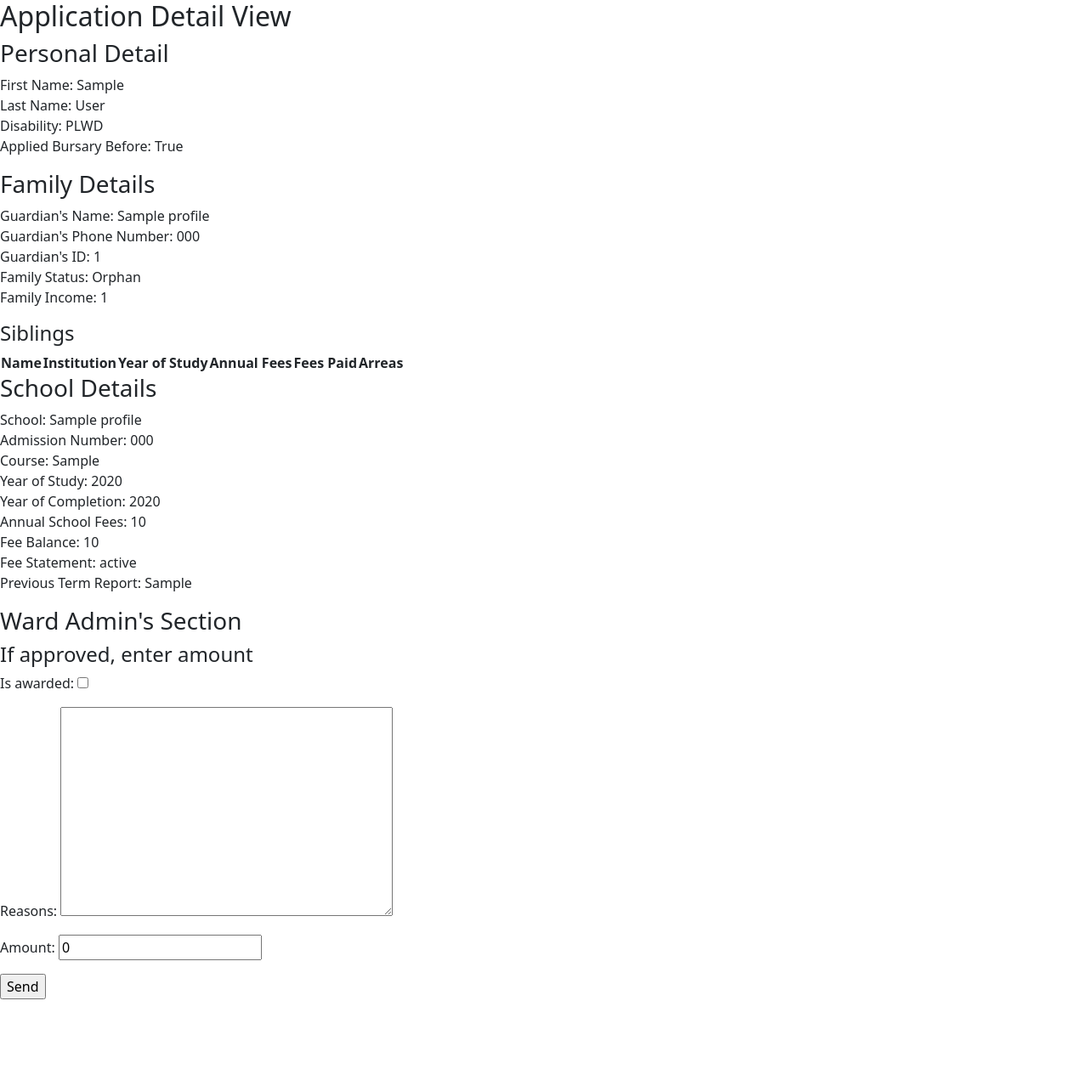
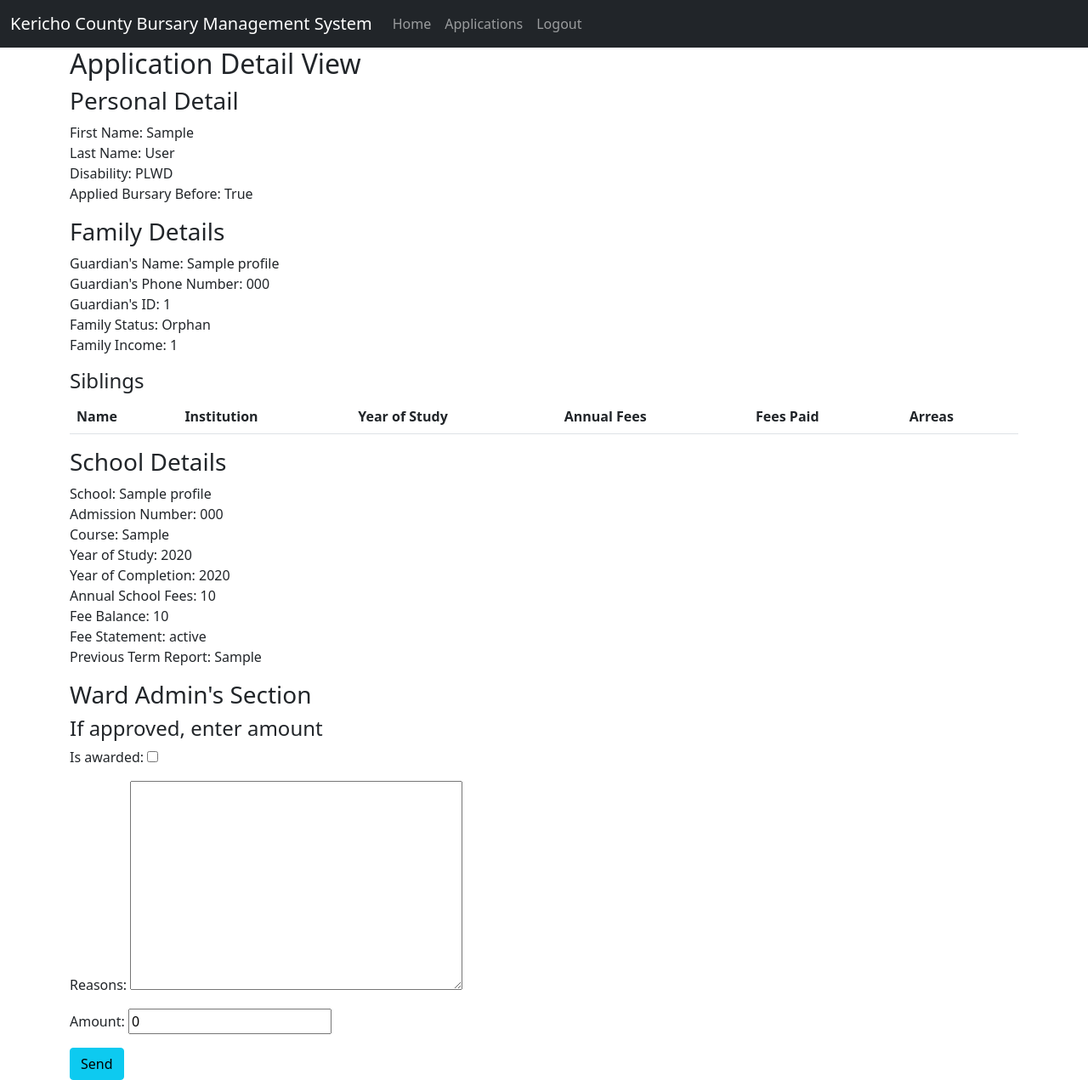
Before and after one commit to ChristianRono/KCBMSv3, a Django app: page /ward/applicants/1/ in a window 1280 px wide. Shown: the whole page at 85% size. Before the commit the page ends 1176 px from the top, so only its background shows below. Run offline with Django 4.2, Linux system fonts and the light colour scheme; a user stored in the database is signed in; tables that the repository leaves empty hold one stand-in row (values such as "Sample post"); lists and menus that the app fills with data are empty; some libraries are stand-ins or nearby versions.

Commit message:
Done integrating the ward admin module.

```diff
--- a/ward/templates/base_ward_applications_detail.html
+++ b/ward/templates/base_ward_applications_detail.html
@@ -1,6 +1,23 @@
 {% extends 'base_ward.html' %}
 {% block title %}Application{% endblock %}
 {% block content %}
+<nav class="navbar navbar-expand-lg navbar-dark bg-dark">
+    <div class="container-fluid">
+        <a class="navbar-brand" href="#">Kericho County Bursary Management System</a>
+        <button class="navbar-toggler" type="button" data-bs-toggle="collapse" data-bs-target="#navbarNavAltMarkup" aria-controls="navbarNavAltMarkup" aria-expanded="false" aria-label="Toggle navigation">
+        <span class="navbar-toggler-icon"></span>
+        </button>
+        <div class="collapse navbar-collapse" id="navbarNavAltMarkup">
+        <div class="navbar-nav">
+            <a class="nav-link" href="{% url 'ward homepage'%}">Home</a>
+            <a class="nav-link" href="{% url 'ward applicant list'%}">Applications</a>
+            <a class="nav-link" href="{% url 'ward logout' %}">Logout</a>
+        </div>
+        </div>
+    </div>
+</nav>
+
+<div class="container">
     <h2>Application Detail View</h2>
     <h3>Personal Detail</h3>
     <p>
@@ -24,7 +41,7 @@
         Family Income: {{ application.profile.family_income }}</br>
     </p>
     <h4>Siblings</h4>
-<table>
+    <table class="table">
         <tr>
             <th>Name</th>
             <th>Institution</th>
@@ -51,6 +68,7 @@
     <form class='form' action="/ward/applicants/review/{{ application.id }}/" method="POST">
         {% csrf_token %}
         {{ form.as_p }}
-    <input type="submit" value="Send">
+        <input class="btn btn-info" type="submit" value="Send">
     </form>
+</div>
 {% endblock %}
```
Also changed, not shown: ward/templates/base_ward_applications_list.html (+20 -2 lines), ward/templates/base_ward_homepage.html (+16 -0 lines), ward/templates/base_ward_login.html (+4 -4 lines). Lines whose indentation alone changed are shown as unchanged.
